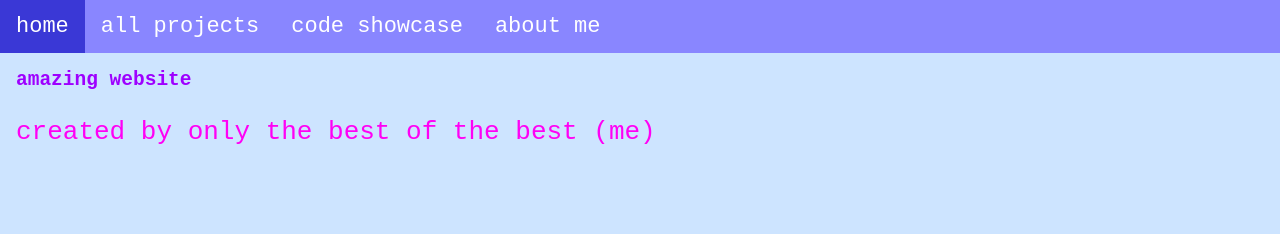
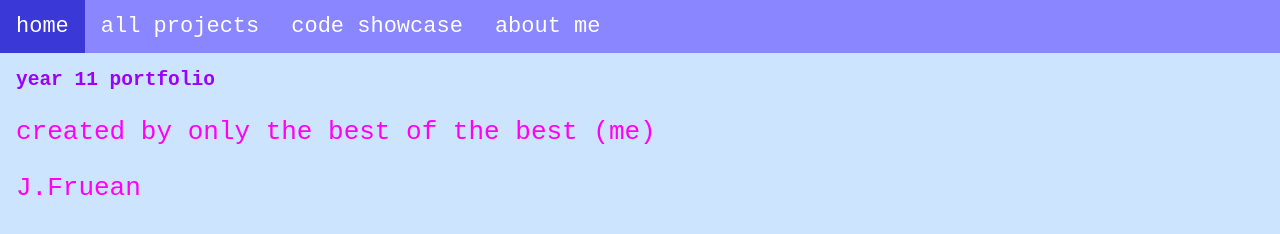
Before and after one commit to jacob18011871/year11portfolio, a plain HTML site: page index.html in a window 1280 px wide. Drawn offline with Linux system fonts and the light colour scheme.

Commit message:
Update index.html

```diff
--- a/index.html
+++ b/index.html
@@ -16,8 +16,9 @@
       </div>
 
       <div style="padding-left:16px">
-        <h2>amazing website</h2>
+        <h2>year 11 portfolio</h2>
         <p>created by only the best of the best (me) </p>
+        <p>J.Fruean</p>
       </div>
 
 
```
